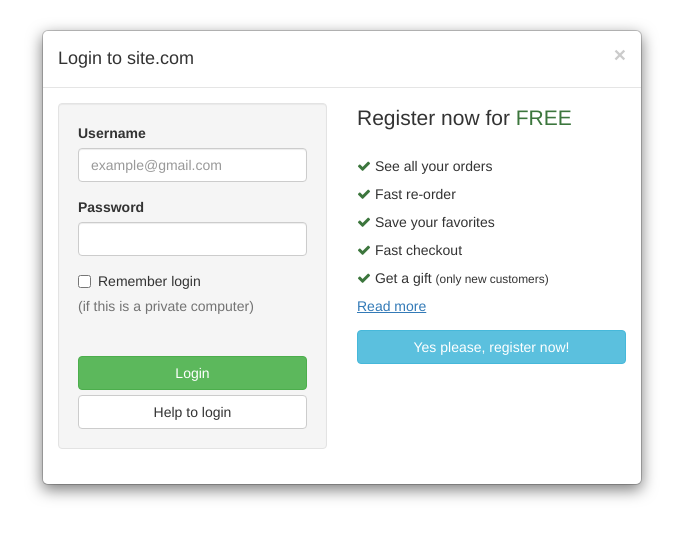
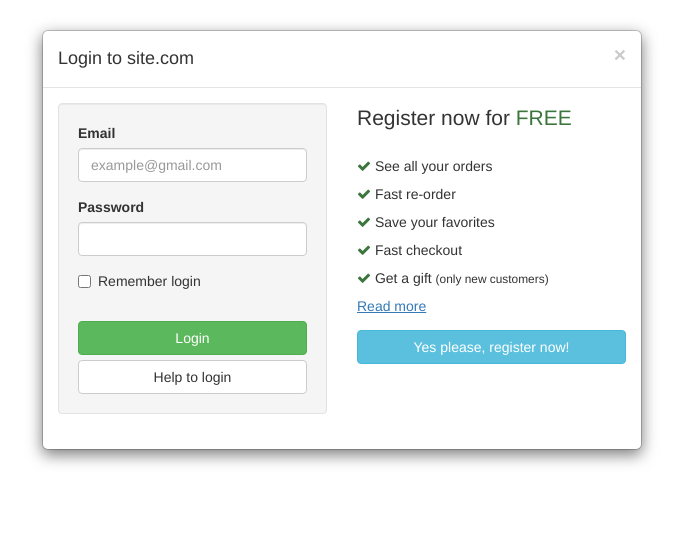
Before and after one commit to luischaavez/Blog.com, a CodeIgniter app: page /database/index.php/login/index in a window 1280 px wide. Shown: the top 539 px of the page, without its empty margins (298-981 px from the left). Run offline with CodeIgniter, Linux system fonts and the light colour scheme; some libraries are stand-ins or nearby versions.

Commit message:
Se añadieron detalles minimos a los formularios del Login

```diff
--- a/application/controllers/Login.php
+++ b/application/controllers/Login.php
@@ -29,6 +29,7 @@ class Login extends CI_Controller {
 
   	public function entrada_login()
   	{
+
   		//Verificar la clave token
   		if ($this->input->post('token') && $this->input->post('token') == $this->session->userdata('token')){
 
@@ -46,7 +47,7 @@ class Login extends CI_Controller {
 
   		if (!$this->form_validation->run())
   		{
-  			$this->index;
+  			$this->index();
   		}else
   		{
 
--- a/application/views/Login_view.php
+++ b/application/views/Login_view.php
@@ -3,11 +3,11 @@ defined('BASEPATH') OR exit('No direct script access allowed');
 ?><!DOCTYPE html>
 <html lang="en">
 <head>
-  <title>Login</title>
+  <title><?php echo $titulo ?></title>
 	<meta http-equiv="Content-Type" content="text/html; charset=UTF-8">
     <meta name="viewport" content="width=device-width, initial-scale=1">
-	<link href="Bootstrap/css/bootstrap.min.css" type="text/css" rel="stylesheet">
-    <link href="Bootstrap/css/Styles.css" type="text/css" rel="stylesheet">
+	<link href="<?php  echo base_url()?>/Bootstrap/css/bootstrap.min.css" type="text/css" rel="stylesheet">
+    <link href="<?php  echo base_url()?>/Bootstrap/css/Styles.css" type="text/css" rel="stylesheet">
 
 
 </head>
@@ -26,27 +26,28 @@ defined('BASEPATH') OR exit('No direct script access allowed');
               <div class="row">
                   <div class="col-xs-6">
                       <div class="well">
-                          <form id="loginForm" method="POST" action="/login/" novalidate="novalidate">
+                          <?php echo form_open(base_url().'Login/entrada_login') ?>
                               <div class="form-group">
-                                  <label for="username" class="control-label">Username</label>
-                                  <input type="text" class="form-control" id="username" name="username" value="" required="" title="Please enter you username" placeholder="example@gmail.com">
+                                  <label for="email" class="control-label">Email</label>
+                                  <input type="email" class="form-control" id="email" name="email" required title="Please enter you username" placeholder="example@gmail.com">
                                   <span class="help-block"></span>
                               </div>
                               <div class="form-group">
                                   <label for="password" class="control-label">Password</label>
-                                  <input type="password" class="form-control" id="password" name="password" value="" required="" title="Please enter your password">
+                                  <input type="password" class="form-control" id="password" name="password" value="" required title="Please enter your password">
                                   <span class="help-block"></span>
                               </div>
-                              <div id="loginErrorMsg" class="alert alert-error hide">Wrong username og password</div>
+                              <div id="loginErrorMsg" class="alert alert-error hide">Wrong username or password</div>
                               <div class="checkbox">
                                   <label>
                                       <input type="checkbox" name="remember" id="remember"> Remember login
                                   </label>
-                                  <p class="help-block">(if this is a private computer)</p>
+
                               </div>
                               <button type="submit" class="btn btn-success btn-block">Login</button>
                               <a href="/forgot/" class="btn btn-default btn-block">Help to login</a>
-                          </form>
+                          <?php echo form_close() ?>
+                          <?php anchor('Reg/index', 'Registro') ?>
                       </div>
                   </div>
                   <div class="col-xs-6">
```
